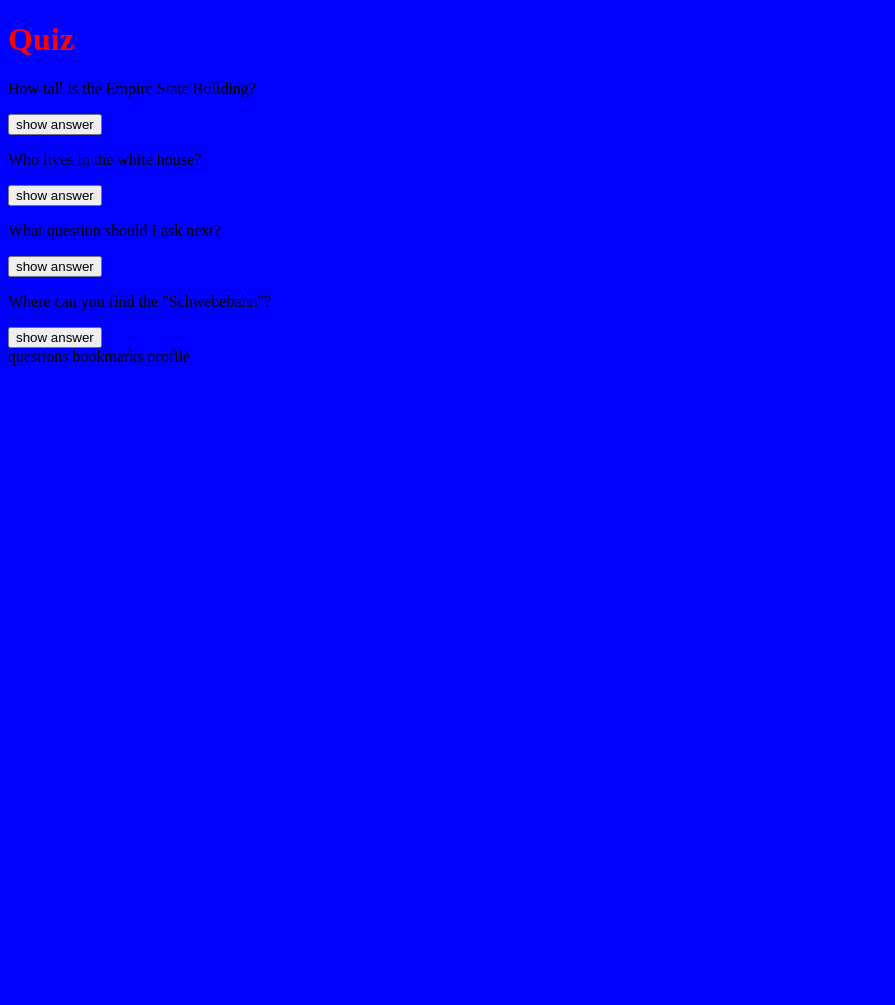
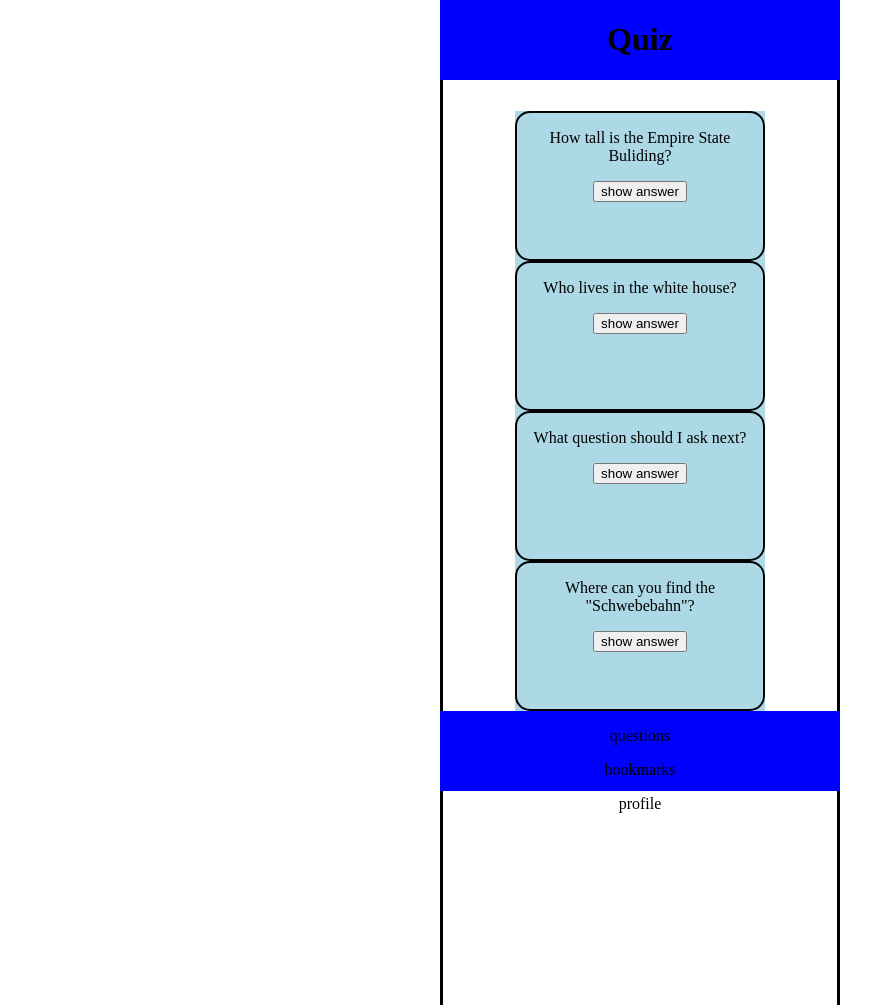
Before and after one commit to JohannaHopp/quiz-app, a plain HTML site: page index.html in a window 1280 px wide. Shown: the top 1005 px of the page, without its empty margins (0-895 px from the left). Before the commit the page ends 800 px from the top, so only its background shows below. Drawn offline with Linux system fonts and the light colour scheme.

Commit message:
create layout

```diff
--- a/index.html
+++ b/index.html
@@ -9,9 +9,9 @@
   </head>
   <body>
     <!--head-section-->
-    <head>
+    <header>
       <h1>Quiz</h1>
-    </head>
+    </header>
 
     <!--main-section-->
     <main>
@@ -39,9 +39,9 @@
     <!--footer-section-->
     <footer>
       <nav class="nav">
-        <a>questions</a>
-        <a>bookmarks</a>
-        <a>profile</a>
+        <a><p>questions</p></a>
+        <a><p>bookmarks</p></a>
+        <a><p>profile</p></a>
       </nav>
     </footer>
   </body>
--- a/style/stylesheet.css
+++ b/style/stylesheet.css
@@ -3,9 +3,54 @@
 }
 
 body {
-  background-color: blue;
+  margin-left: auto;
+  margin-right: auto;
+  height: 1000px;
+  width: 400px;
+  border: 3px solid black;
+  display: flex;
+  flex-direction: column;
+  justify-content: space-between;
+  align-items: center;
 }
 
-h1 {
-  color: red;
+header {
+  height: 80px;
+  width: 400px;
+  margin-top: -11px;
+  background-color: blue;
+  text-align: center;
+  position: fixed;
 }
+
+main {
+  display: flex;
+  flex-direction: column;
+  justify-content: space-between;
+  align-items: center;
+  margin-top: 100px;
+  background-color: lightblue;
+}
+
+.question-card1,
+.question-card2,
+.question-card3,
+.question-card4 {
+  height: 150px;
+  width: 250px;
+  border: 2px solid black;
+  border-radius: 15px;
+  text-align: center;
+}
+
+footer {
+  height: 80px;
+  width: 400px;
+  margin-top: 700px;
+  background-color: blue;
+  text-align: center;
+  position: fixed;
+}
+
+.nav {
+}
```
